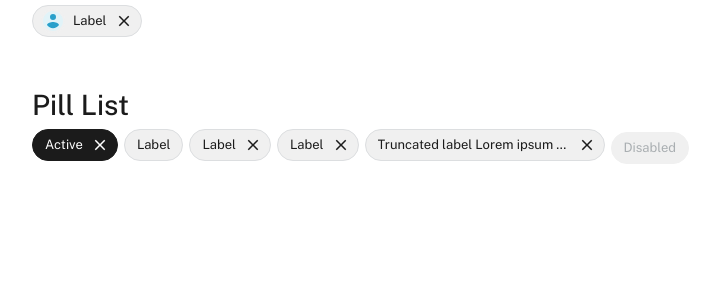
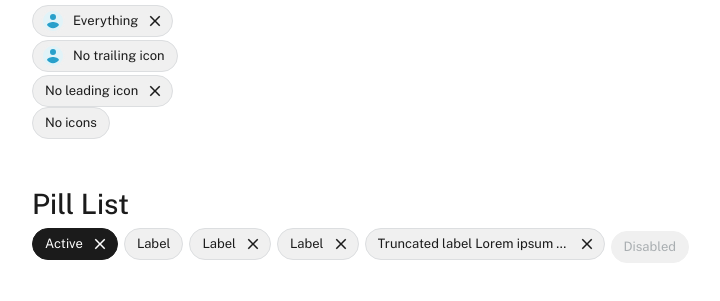
Before and after one commit to jfersonREI/fxdx-b5, a website: page pills.html in a window 1280 px wide. Shown: the part 149-450 px from the top of the page, without its empty margins (50-770 px from the left). Drawn offline with nearby package versions, Linux system fonts and the light colour scheme.

Commit message:
variants

```diff
--- a/pills.html
+++ b/pills.html
@@ -67,7 +67,7 @@
                       height="32"
                     />
                   </div>
-                  <div class="pill__label">Label</div>
+                  <div class="pill__label">Everything</div>
                   <div class="pill__trailing-icon">
                     <button>
                       <svg
@@ -85,6 +85,47 @@
                   </div>
                 </div>
                 <!-- /.pill -->
+                <br />
+                <div class="pill">
+                  <div class="pill__leading-icon">
+                    <img
+                      class="avatar avatar--circle"
+                      alt="UFT Analyst3"
+                      src="./assets/img/icons/icon-profile-pic.svg"
+                      width="32"
+                      height="32"
+                    />
+                  </div>
+                  <div class="pill__label">No trailing icon</div>
+                </div>
+                <!-- /.pill -->
+                <br />
+                <div class="pill">
+                  <div class="pill__label">No leading icon</div>
+                  <div class="pill__trailing-icon">
+                    <button>
+                      <svg
+                        xmlns="http://www.w3.org/2000/svg"
+                        fill="none"
+                        viewBox="0 0 24 24"
+                      >
+                        <path
+                          fill-rule="evenodd"
+                          d="M19 6.41 17.59 5 12 10.59 6.41 5 5 6.41 10.59 12 5 17.59 6.41 19 12 13.41 17.59 19 19 17.59 13.41 12 19 6.41Z"
+                          clip-rule="evenodd"
+                        />
+                      </svg>
+                    </button>
+                  </div>
+                </div>
+                <!-- /.pill -->
+                <br />
+
+                <div class="pill">
+                  <div class="pill__label">No icons</div>
+                </div>
+                <!-- /.pill -->
+                <br />
               </section>
 
               <section class="my-5">
```
